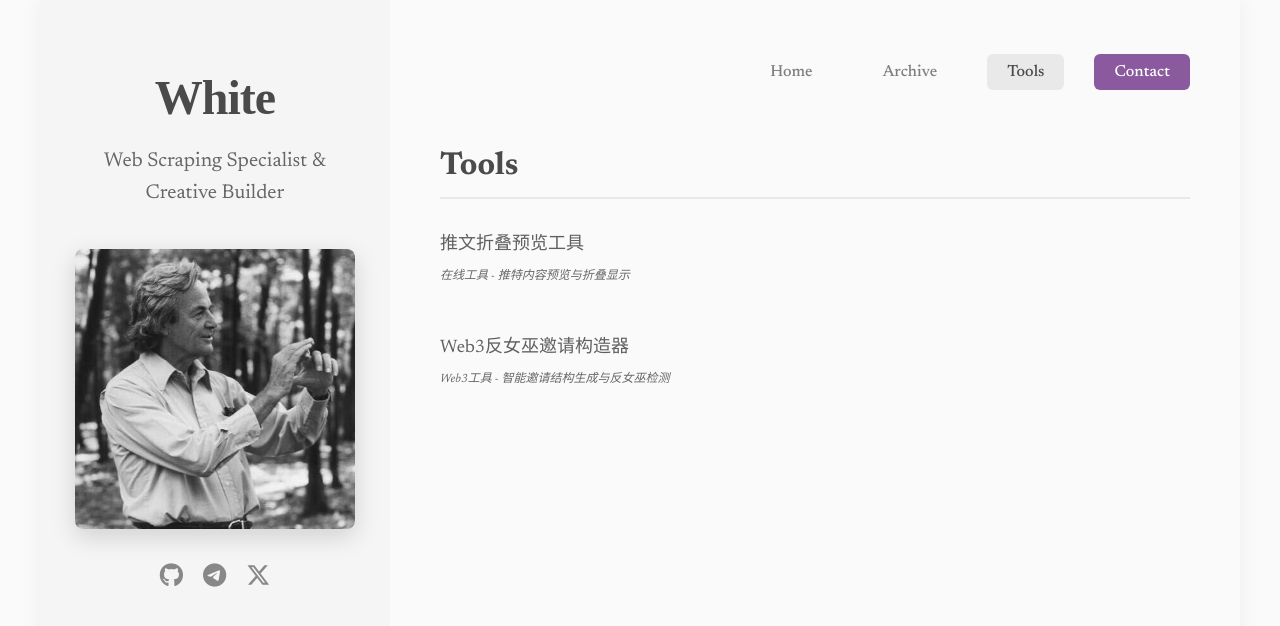
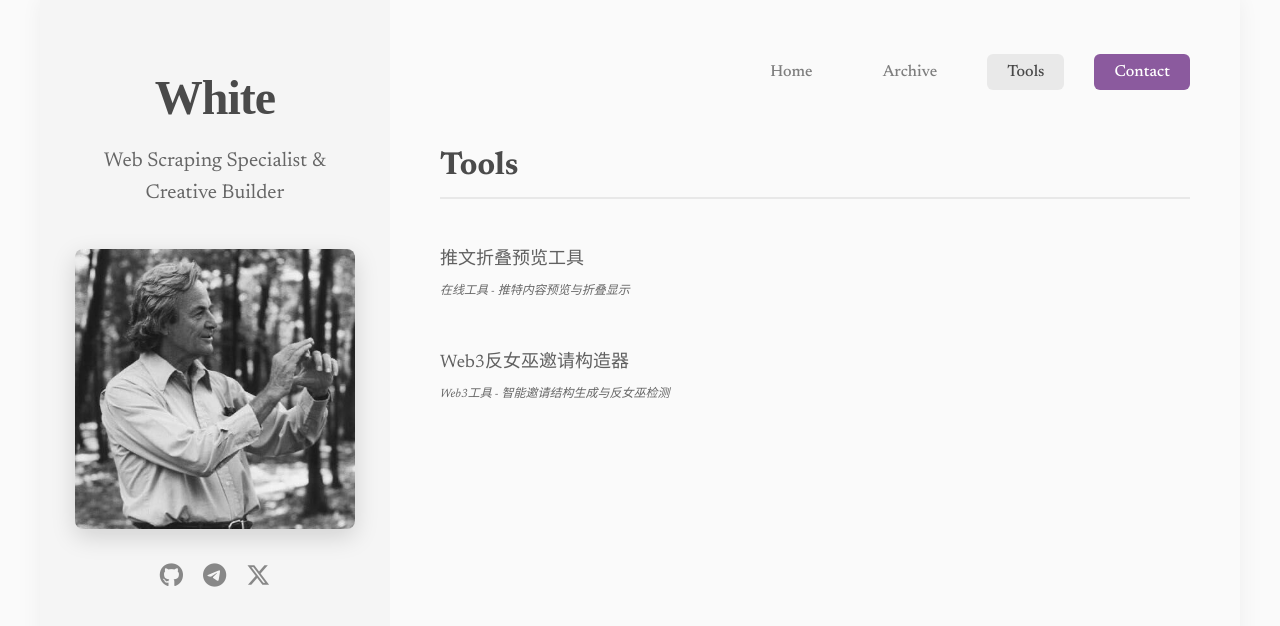
Before and after one commit to haloowhite/blog, a Jekyll site: the page built from tools.md, in a window 1280 px wide. Shown: the top 626 px of the page. Built offline with Jekyll 4.4.1, drawn with Linux system fonts in a browser that asks for light colours; some web fonts are replaced.

Commit message:
chore: add header title margin button line.

```diff
--- a/assets/css/main.scss
+++ b/assets/css/main.scss
@@ -941,7 +941,7 @@ body {
     font-size: 32px;
     font-weight: 700;
     color: $text-dark;
-    //margin-bottom: 15px;
+    margin-bottom: 15px;
     line-height: 1.3;
     padding-bottom: 10px;
     border-bottom: 2px solid $secondary-gray;
```
Also changed, not shown: 8 other files.
